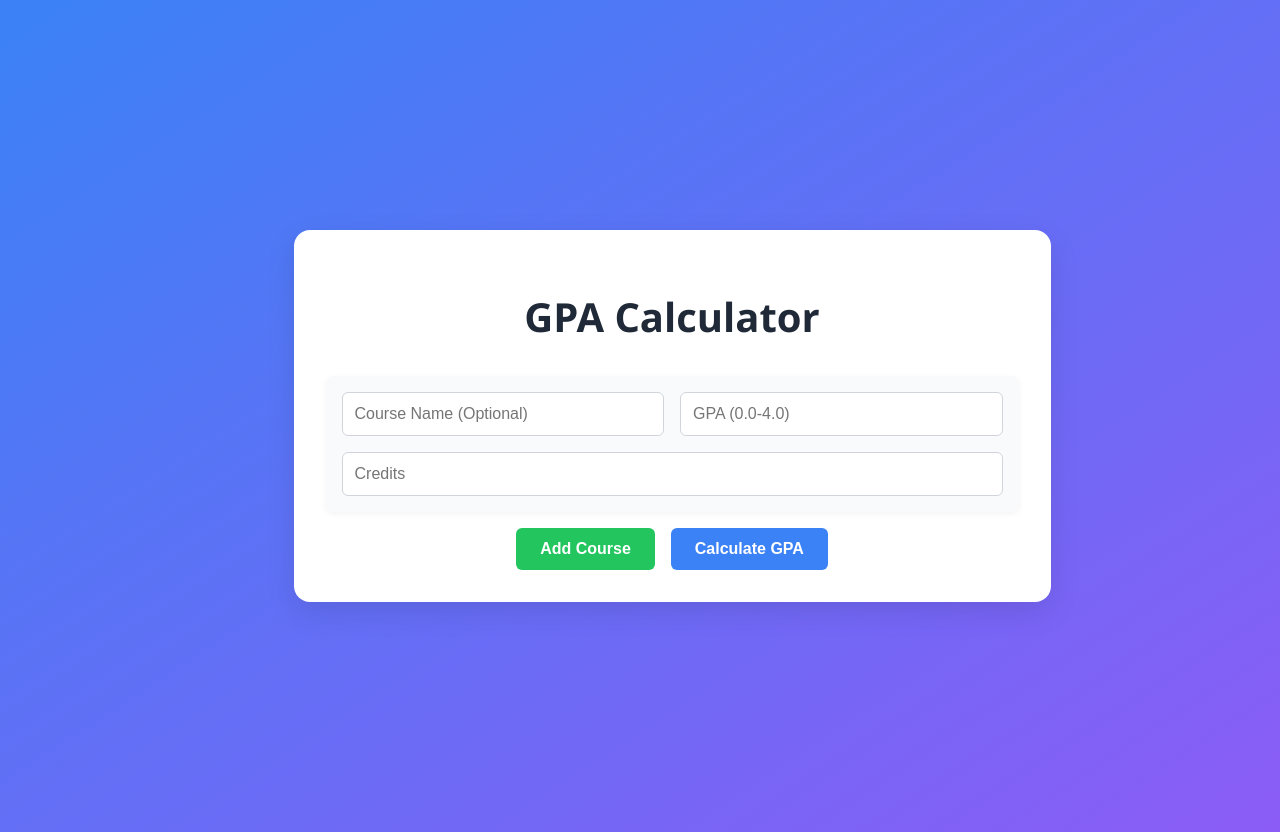
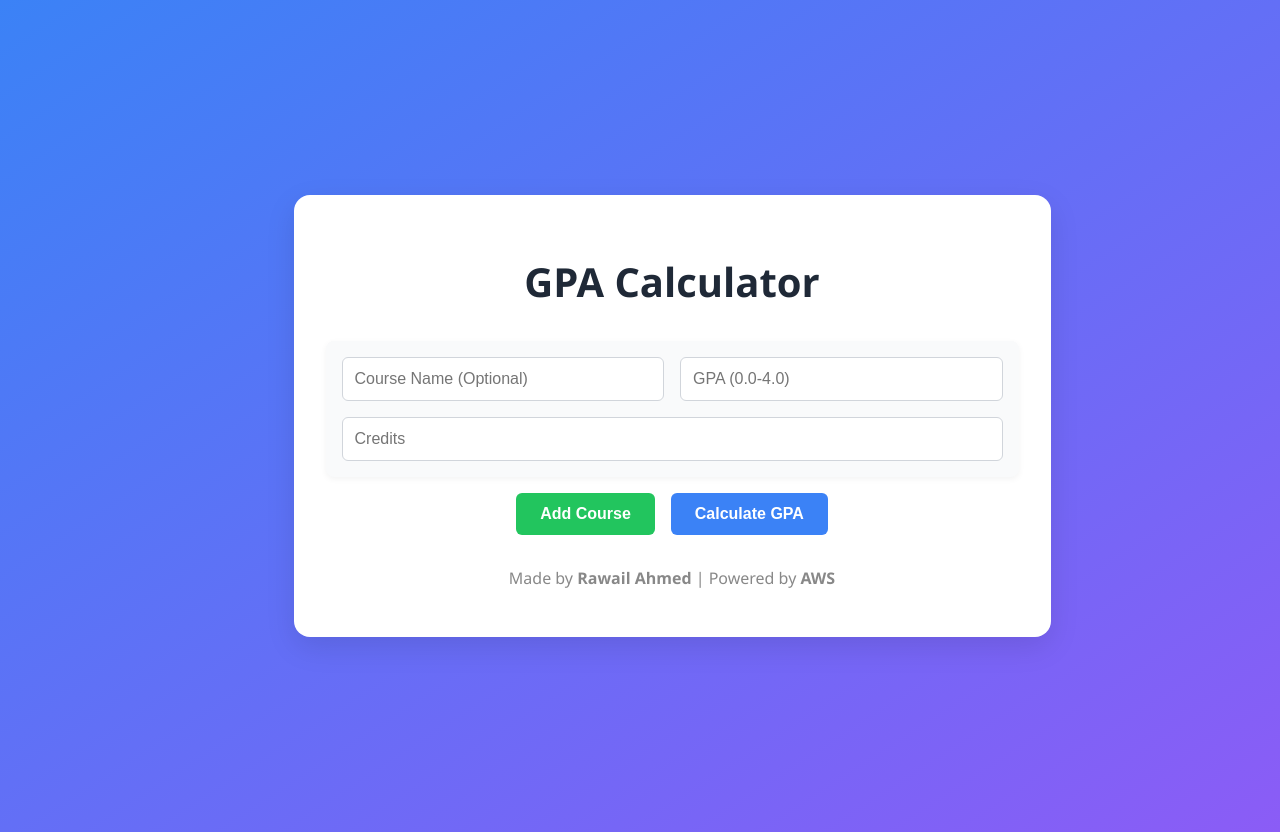
Before and after one commit to RawailEocean/gpa-react, a React (Create React App) app: page / in a window 1280 px wide. Built offline with nearby package versions, Linux system fonts and the light colour scheme.

Commit message:
Update App.js

```diff
--- a/src/App.js
+++ b/src/App.js
@@ -123,6 +123,11 @@ const App = () => {
           <p className="value">{calculatedGpa}</p>
         </div>
       )}
+
+      {/* ✅ Final Footer Here */}
+      <footer style={{ marginTop: '2rem', textAlign: 'center', color: '#888' }}>
+        <p>Made by <strong>Rawail Ahmed</strong> | Powered by <strong>AWS</strong></p>
+      </footer>
     </div>
   );
 };
```
